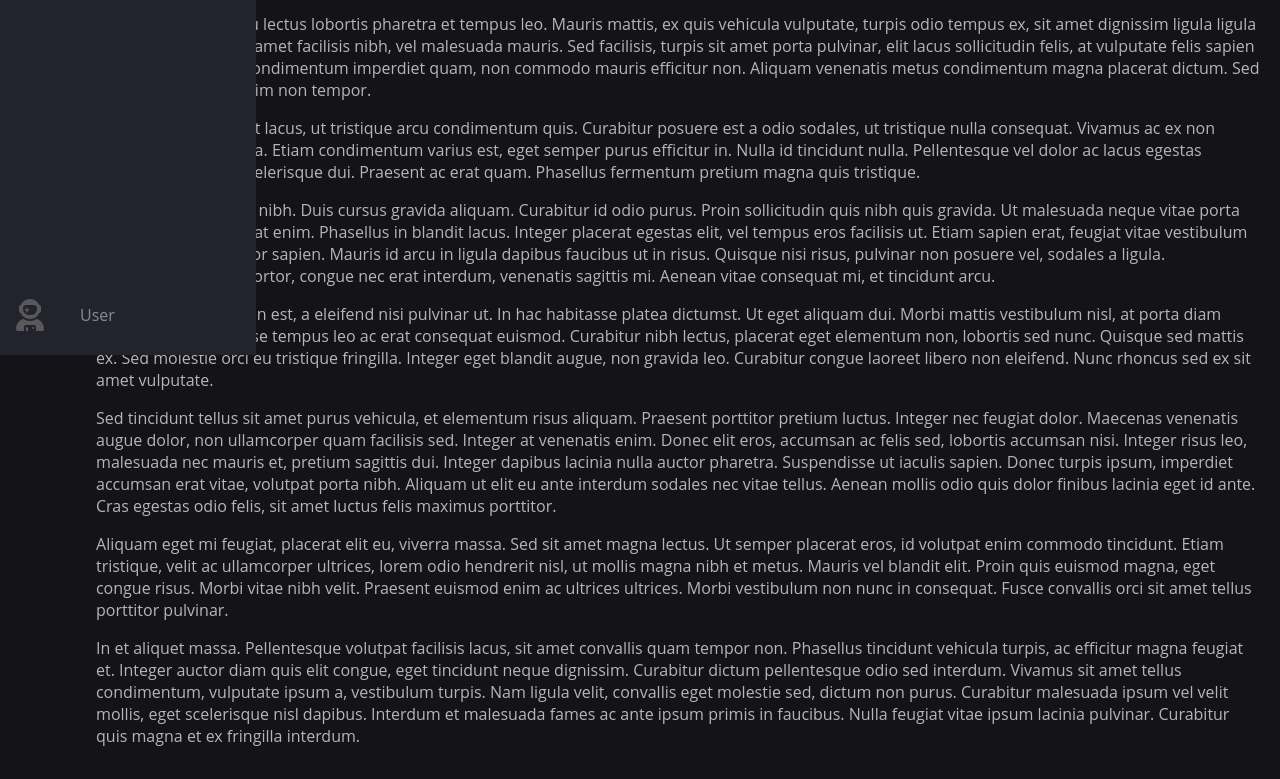
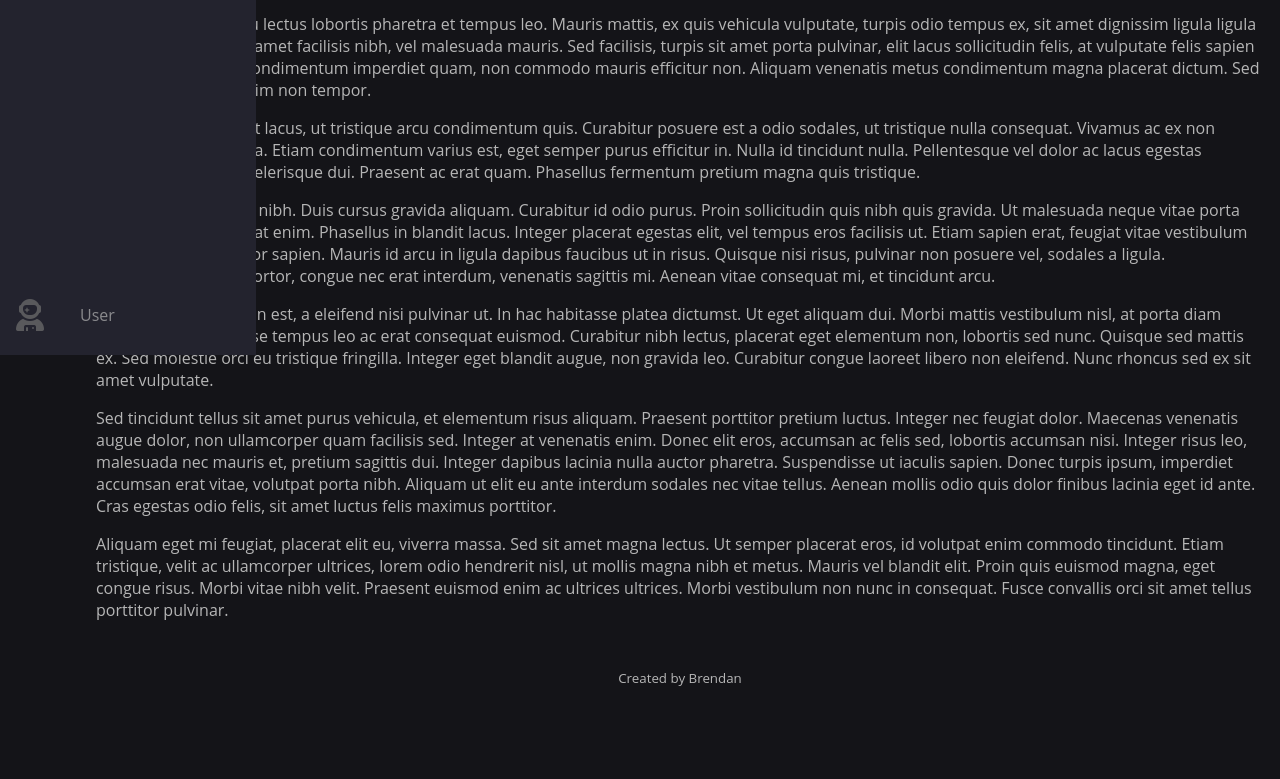
Before and after one commit to biesmhp/SenLumo, a plain HTML site: page public/index.html in a window 1280 px wide. Shown: the part 445-1224 px from the top of the page. After the commit the page ends 1148 px from the top, so only its background shows below. Drawn offline with Linux system fonts and the light colour scheme.

Commit message:
senlumo_007

```diff
--- a/public/index.html
+++ b/public/index.html
@@ -59,7 +59,7 @@
       <h1>Lorem Ipsum</h1>
 
       <p>
-         Lorem ipsum dolor sit amet, consectetur adipiscing elit. Phasellus tincidunt sem mi, id ultrices nisi ornare eget. Duis at justo a ante porta bibendum vitae consequat dolor. In lobortis eros quam, efficitur ornare urna rhoncus nec. Nam tincidunt porttitor orci, ac tempor urna ullamcorper a. Vestibulum at tortor cursus, cursus sem sed, fringilla enim. In egestas euismod rutrum. Vivamus ut quam malesuada, auctor nisi vel, convallis lacus. In blandit tellus ante, ut fermentum ligula porta in. Donec sollicitudin tempus sapien. Donec quis dictum magna. Donec eu magna ac lacus convallis gravida.
+         <strong>Lorem ipsum</strong> dolor sit amet, consectetur adipiscing elit. Phasellus tincidunt sem mi, id ultrices nisi ornare eget. Duis at justo a ante porta bibendum vitae consequat dolor. In lobortis eros quam, efficitur ornare urna rhoncus nec. Nam tincidunt porttitor orci, ac tempor urna ullamcorper a. Vestibulum at tortor cursus, cursus sem sed, fringilla enim. In egestas euismod rutrum. Vivamus ut quam malesuada, auctor nisi vel, convallis lacus. In blandit tellus ante, ut fermentum ligula porta in. Donec sollicitudin tempus sapien. Donec quis dictum magna. Donec eu magna ac lacus convallis gravida.
       </p>
       <p>
          Aliquam in lacus ultricies, ultrices quam sit amet, lobortis augue. Donec laoreet hendrerit urna, sit amet fringilla velit volutpat vitae. Sed vestibulum, nibh non suscipit rutrum, turpis est ultricies velit, placerat ultrices turpis quam in tellus. Duis eleifend malesuada ligula quis sodales. Quisque posuere maximus metus, tempus malesuada augue blandit a. Nunc tincidunt molestie aliquam. Donec a ex non nibh condimentum rhoncus ac in elit. Quisque placerat lorem sed augue scelerisque interdum. Curabitur quis dictum leo. Sed euismod purus urna, ut lobortis nibh scelerisque nec. Nullam consectetur lectus in risus feugiat pulvinar. Nulla lorem tellus, dapibus nec sem ac, semper molestie arcu. Sed nec lectus et quam rutrum fermentum id ut dui. Phasellus congue dolor eu ipsum lacinia ultricies. Donec bibendum sem lectus. Aliquam faucibus nisl risus, ac accumsan magna feugiat in.
@@ -85,9 +85,9 @@
       <p>
          Aliquam eget mi feugiat, placerat elit eu, viverra massa. Sed sit amet magna lectus. Ut semper placerat eros, id volutpat enim commodo tincidunt. Etiam tristique, velit ac ullamcorper ultrices, lorem odio hendrerit nisl, ut mollis magna nibh et metus. Mauris vel blandit elit. Proin quis euismod magna, eget congue risus. Morbi vitae nibh velit. Praesent euismod enim ac ultrices ultrices. Morbi vestibulum non nunc in consequat. Fusce convallis orci sit amet tellus porttitor pulvinar.
       </p>
-      <p>
-         In et aliquet massa. Pellentesque volutpat facilisis lacus, sit amet convallis quam tempor non. Phasellus tincidunt vehicula turpis, ac efficitur magna feugiat et. Integer auctor diam quis elit congue, eget tincidunt neque dignissim. Curabitur dictum pellentesque odio sed interdum. Vivamus sit amet tellus condimentum, vulputate ipsum a, vestibulum turpis. Nam ligula velit, convallis eget molestie sed, dictum non purus. Curabitur malesuada ipsum vel velit mollis, eget scelerisque nisl dapibus. Interdum et malesuada fames ac ante ipsum primis in faucibus. Nulla feugiat vitae ipsum lacinia pulvinar. Curabitur quis magna et ex fringilla interdum.
-      </p>
     </main>
   </body>
+  <footer>
+    <small>Created by Brendan</small>
+  </footer>
 </html>
--- a/public/style.css
+++ b/public/style.css
@@ -5,11 +5,11 @@
   --text-secondary: #ececec;
   --bg-primary: #23232e;
   --bg-secondary: #141418;
-  --color-1: #0A0068;
-  --color-2: #26007B;
-  --color-3: #42008D;
-  --color-4: #5E00A0;
-  --color-5: #7A00B2;
+  --color-1: #e012e7;
+  --color-2: #250dd8;
+  --color-3: #8713b2;
+  --color-4: #1e177f;
+  --color-5: #f121f5;
   --color-icon: #DF49A6;
   --transition-speed: 600ms;
 }
@@ -168,6 +168,13 @@ main.center {
   text-align: center;
   width: auto;
 }
+footer {
+  display: flex;
+  margin-left: 5rem;
+  padding: 1rem;
+  justify-content: center;
+  align-content: flex-end;
+}
 /* User */
 .form1 fieldset{
   border: none;
@@ -192,6 +199,9 @@ main.center {
   transition: 0.25s;
   box-sizing: border-box;
 }
+.form1 input[type=password]{
+
+}
 .form1 input[type=text]:focus,input[type=password]:focus{
   width: 100%;
   border-color: var(--color-5);
@@ -211,6 +221,11 @@ main.center {
   transition: 0.25s;
   cursor: pointer;
 }
-input[type=submit]:hover {
+input[type=submit]:hover,input[type=submit]:focus {
   background-color: var(--color-5);
 }
+.form1 a {
+  text-decoration: none;
+  color: var(--text-primary);
+  font-size: 12px;
+}
```
Also changed, not shown: public/user.html (+1 -0 lines).
